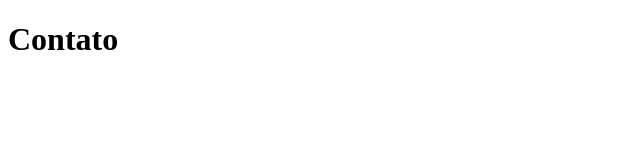
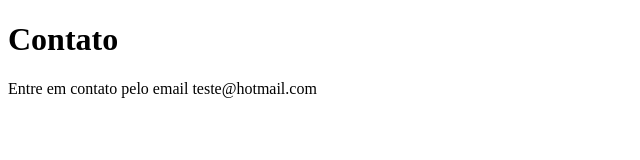
Before and after one commit to Franciele-Matos/pagina-de-cadastro, a plain HTML site: page contato.html in a window 1280 px wide. Shown: the whole page, without its empty margins (0-640 px from the left). Drawn offline with Linux system fonts and the light colour scheme.

Commit message:
adicionando o email de contato

```diff
--- a/contato.html
+++ b/contato.html
@@ -8,5 +8,6 @@
 </head>
 <body>
     <h1>Contato</h1>
+    <p>Entre em contato pelo email teste@hotmail.com</p>
 </body>
 </html>
```
